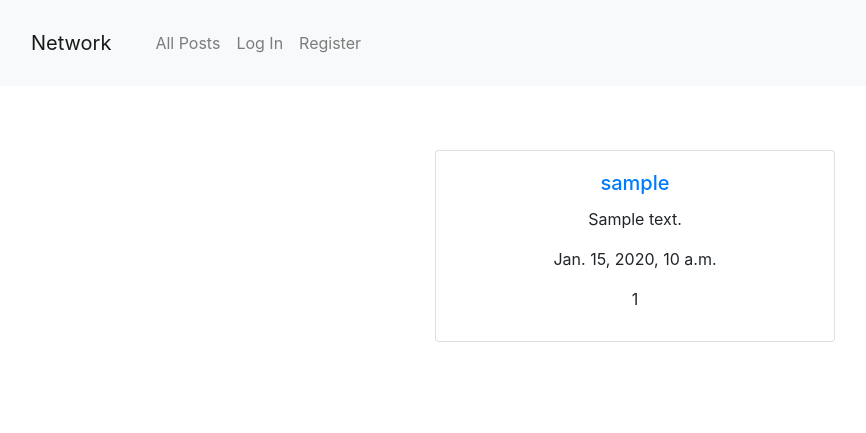
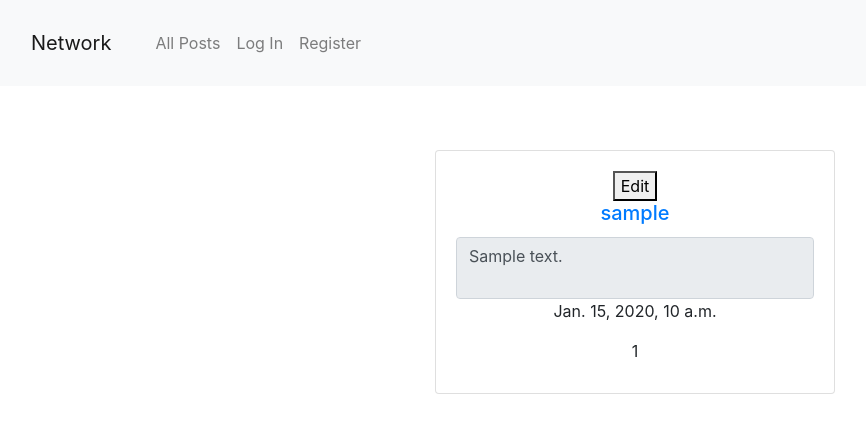
Before and after one commit to Teemobeemo/Network, a Django app: page / in a window 1280 px wide. Shown: the top 433 px of the page, without its empty margins (5-871 px from the left). Run offline with Django 3.2, Linux system fonts and the light colour scheme; tables that the repository leaves empty hold one stand-in row (values such as "Sample post"); some libraries are stand-ins or nearby versions.

Commit message:
Add accept and decline btn

```diff
--- a/network/project4/network/templates/network/index.html
+++ b/network/project4/network/templates/network/index.html
@@ -25,11 +25,16 @@
     {% for post in posts %}
     <div class="card text-center custom-card mx-auto mt-3">
         <div class="card-body" id={{post.id}}>
+            <button id="edit-btn-{{post.id}}" onclick="showEditBtn('{{post.id}}')">Edit</button>
+
+            <button style="display: none;" onclick="acceptBtn('{{post.id}}')" id="accept-{{post.id}}">👍</button>
+            <button style="display: none;" onclick="declineBtn('{{post.id}}')" id="decline-{{post.id}}">👎</button>
+
             <a href="/profile/?username={{post.creator}}">
                 <h5 class="card-title">{{post.creator}}</h5>
             </a>
-            <p class="card-text">{{post.content}}</p>
-            <textarea hidden name="" id="{{post.id}}" cols="30" rows="10"></textarea>
+            <textarea name="content" id="textarea-{{post.id}}" class="form-control textarea" oninput='this.style.height = "";this.style.height = this.scrollHeight + "px"' style="resize: none;"
+                readonly>{{post.content}}</textarea>
             <p class="card-text">{{post.created_at}}</p>
             <p class="card-text" id="like-{{post.id}}">{{post.likes}}</p>
 
@@ -45,9 +50,11 @@
             </svg>
 
             <!-- Disklike  -->
-            <svg style="display: none" onclick="handleDisLike({{post.id}})" width="1em" height="1em" viewBox="0 0 16 16" class="bi bi-heart-fill svg-btn" fill="currentColor" xmlns="http://www.w3.org/2000/svg">
-                <path fill-rule="evenodd" d="M8 1.314C12.438-3.248 23.534 4.735 8 15-7.534 4.736 3.562-3.248 8 1.314z"/>
-              </svg>
+            <svg style="display: none" onclick="handleDisLike({{post.id}})" width="1em" height="1em" viewBox="0 0 16 16"
+                class="bi bi-heart-fill svg-btn" fill="currentColor" xmlns="http://www.w3.org/2000/svg">
+                <path fill-rule="evenodd"
+                    d="M8 1.314C12.438-3.248 23.534 4.735 8 15-7.534 4.736 3.562-3.248 8 1.314z" />
+            </svg>
             {% endif %}
 
 
```
